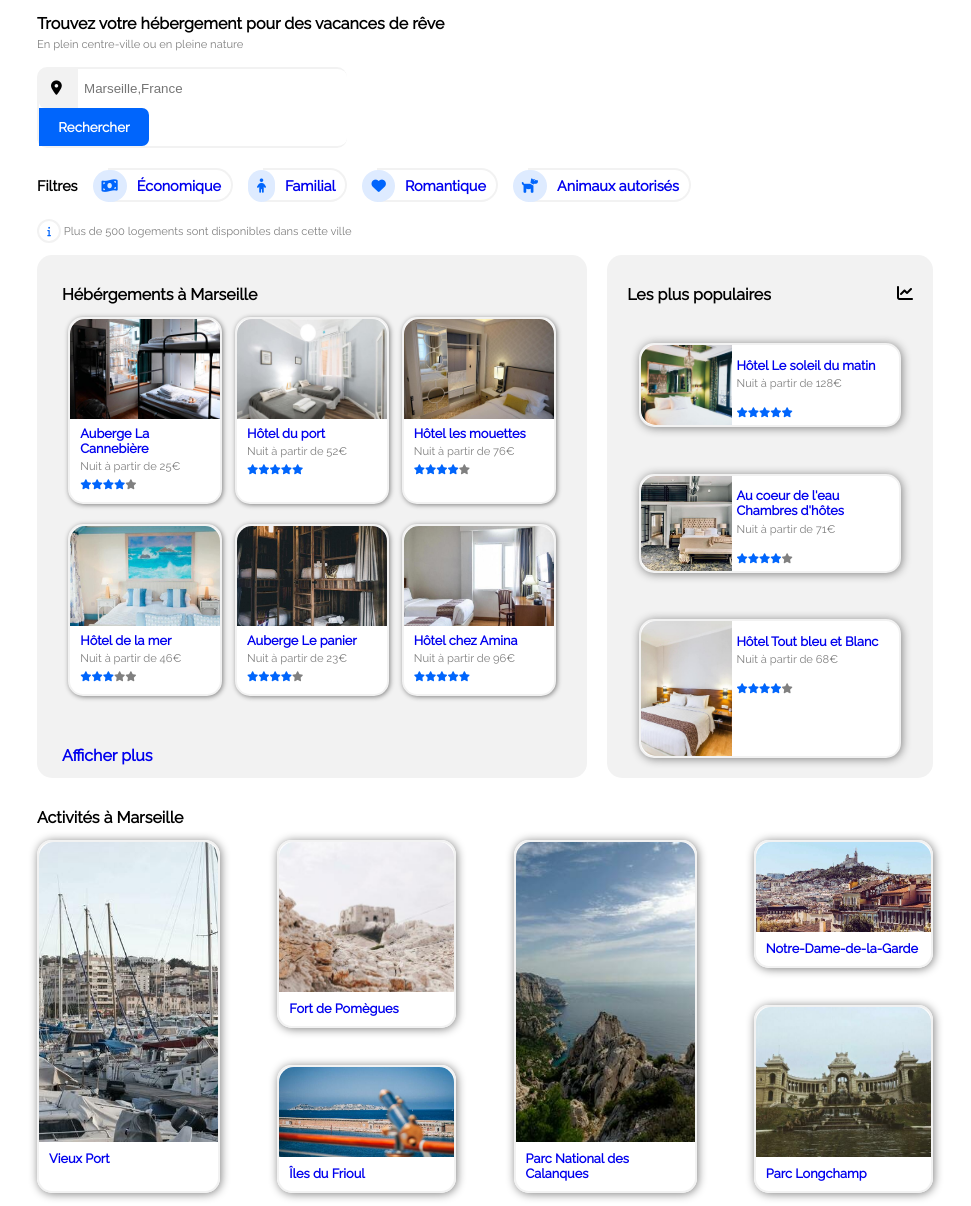
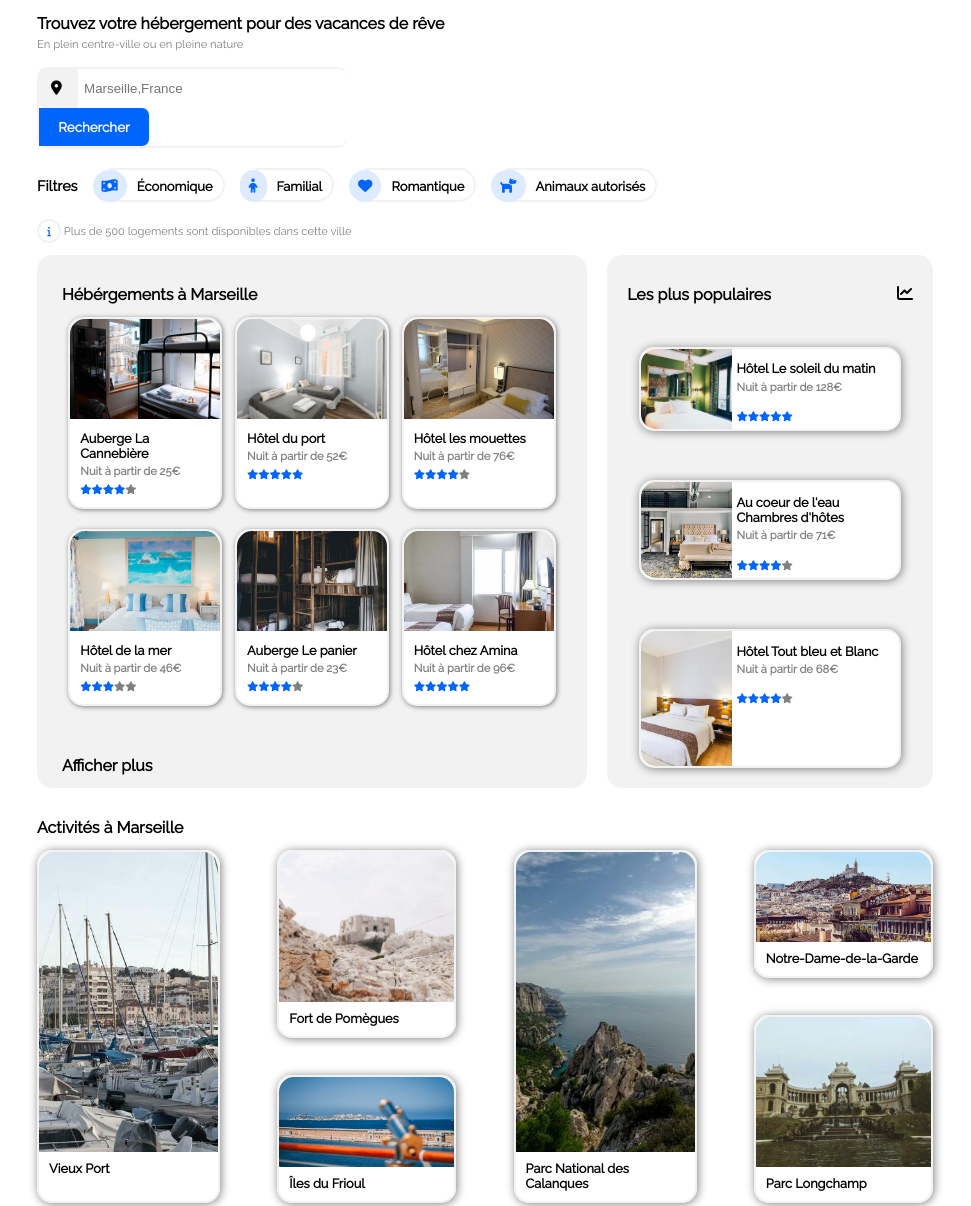
Before and after one commit to giovan33/GitReservia, a plain HTML site: page index.html in a window 1280 px wide. Shown: the part 114-1320 px from the top of the page, without its empty margins (155-1126 px from the left). Drawn offline with Linux system fonts and the light colour scheme.

Commit message:
version desktop fini

```diff
--- a/style.css
+++ b/style.css
@@ -128,6 +128,8 @@ form{
 
 .filtres .mot a{
     text-decoration: none;
+    font-size: 0.9em;
+    color: black;
 }
 
 .filtres .mot a:hover{
@@ -182,10 +184,9 @@ h3{
 
 .hebergements a{
     text-decoration: none;
-}
-
-.hebergements a:link{
-    text-decoration: none;
+    color: black;
+    font-weight: bold;
+    font-size: 1em;
 }
 
 .hebergements-left{
@@ -211,7 +212,7 @@ h3{
 }
 
 .hebergements-left figcaption{
-    padding: 0 0 10px 10px;
+    padding: 5px 0 10px 10px;
     text-align: left;
 }
 
@@ -292,6 +293,8 @@ aside figcaption{
 
 .activites a{
     text-decoration: none;
+    font-weight: bold;
+    color: black;
 }
 
 .noflex{
@@ -359,6 +362,7 @@ footer{
 
 footer a{
     text-decoration: none;
+    color: grey;
 }
 
 footer h4{
```
